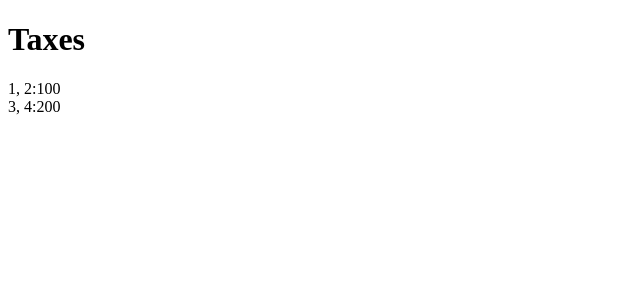
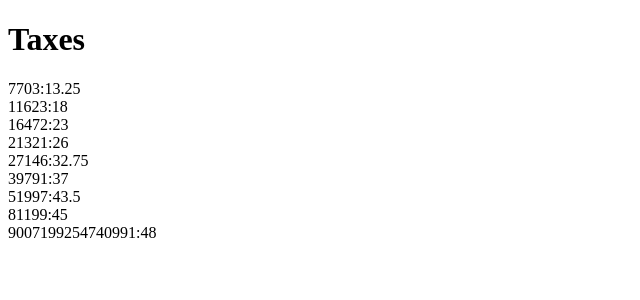
Before and after one commit to kalinichenko88/portugal-taxes, a React app: page / in a window 1280 px wide. Shown: the top 300 px of the page, without its empty margins (0-640 px from the left). Built offline with nearby package versions, Linux system fonts and the light colour scheme.

Commit message:
add taxes range

```diff
--- a/src/Taxes/Taxes.tsx
+++ b/src/Taxes/Taxes.tsx
@@ -1,17 +1,24 @@
-import { type FC, useState } from 'react';
+import { type FC } from 'react';
 
-const taxes = new Map<[number, number], number>([
-  [[1, 2], 100],
-  [[3, 4], 200],
-]);
+const taxes: Record<number, number> = {
+  7_703: 13.25,
+  11_623: 18,
+  16_472: 23,
+  21_321: 26,
+  27_146: 32.75,
+  39_791: 37,
+  51_997: 43.5,
+  81_199: 45.0,
+  [Number.MAX_SAFE_INTEGER]: 48.0,
+};
 
 export const Taxes: FC = () => {
   return (
     <div>
       <h1>Taxes</h1>
-      {Array.from(taxes).map(([key, value]) => (
+      {Object.entries(taxes).map(([key, value]) => (
         <div key={key[0]}>
-          <span>{key.join(', ')}:</span>
+          <span>{key}:</span>
           <span>{value}</span>
         </div>
       ))}
```
